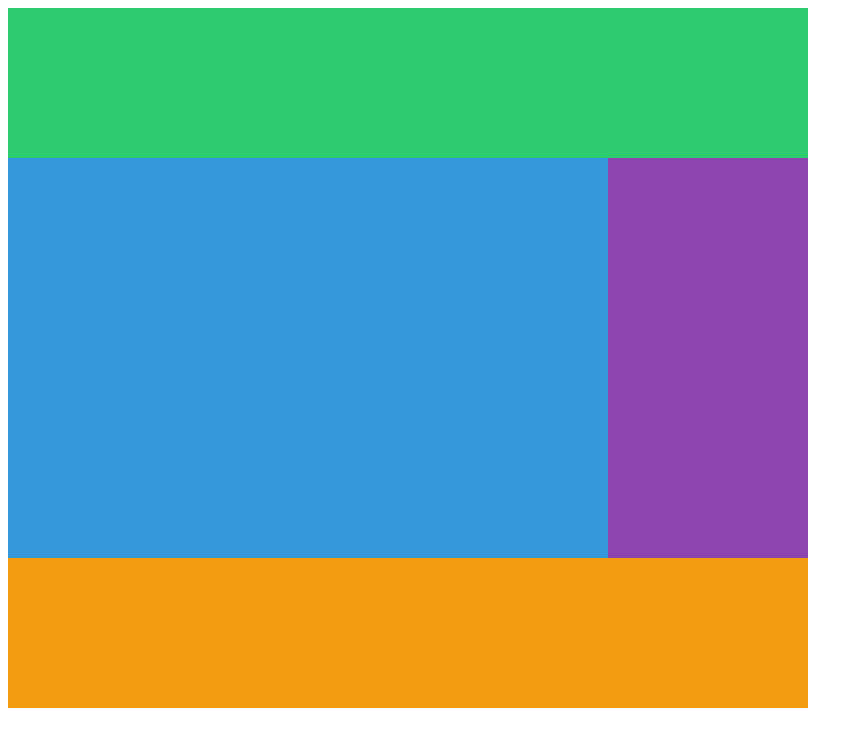
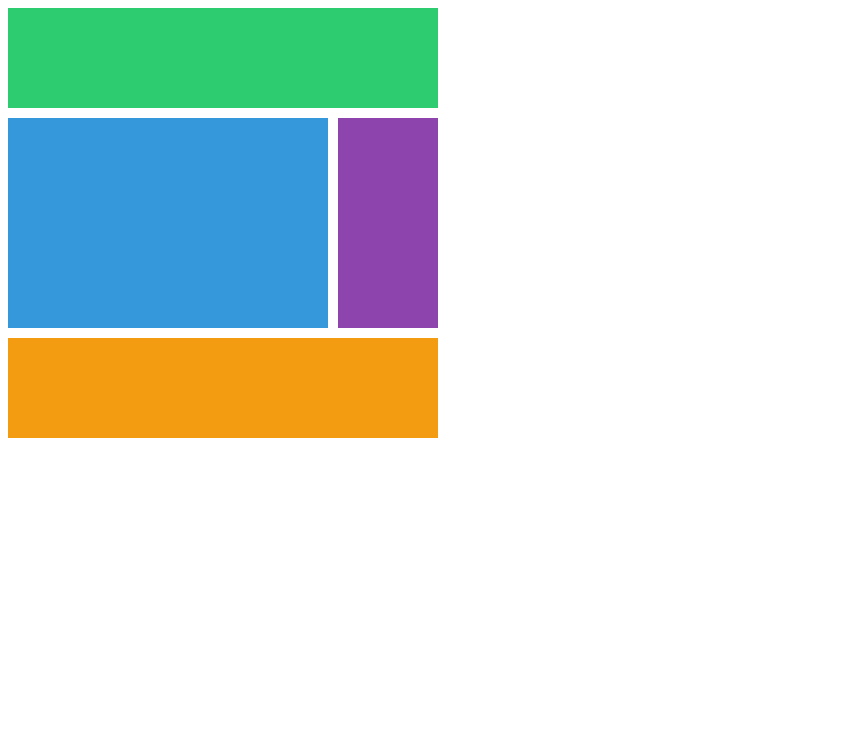
Before and after one commit to Namyunha/scss-master, a plain HTML site: page index.html in a window 1280 px wide. Shown: the whole page, without its empty margins (0-863 px from the left). Drawn offline with Linux system fonts and the light colour scheme.

Commit message:
Rows and Columns

```diff
--- a/style.css
+++ b/style.css
@@ -5,31 +5,32 @@ body {
 
 .grid {
   display: grid;
-  grid-template-columns: repeat(4, 200px);
-  /* grid-template-columns: 200px 200px 200px 200px; */
-  grid-template-rows: 150px repeat(2, 200px) 150px;
-  grid-template-areas:
-    "header header header header"
-    "content content content nav"
-    "content content content nav"
-    "footer footer footer footer";
+  gap: 10px;
+  grid-template-columns: repeat(4, 100px);
+  grid-template-rows: repeat(4, 100px);
 }
 
 .header {
   background-color: #2ecc71;
-  grid-area: header;
+  grid-column-start: 1;
+  grid-column-end: 5;
 }
 
 .content {
   background-color: #3498db;
-  grid-area: content;
+  grid-column-start: 1;
+  grid-column-end: 4;
+  grid-row-start: 2;
+  grid-row-end: 4;
 }
 
 .nav {
   background-color: #8e44ad;
-  grid-area: nav;
+  grid-row-start: 2;
+  grid-row-end: 4;
 }
 .footer {
   background-color: #f39c12;
-  grid-area: footer;
+  grid-column-start: 1;
+  grid-column-end: 5;
 }
```
